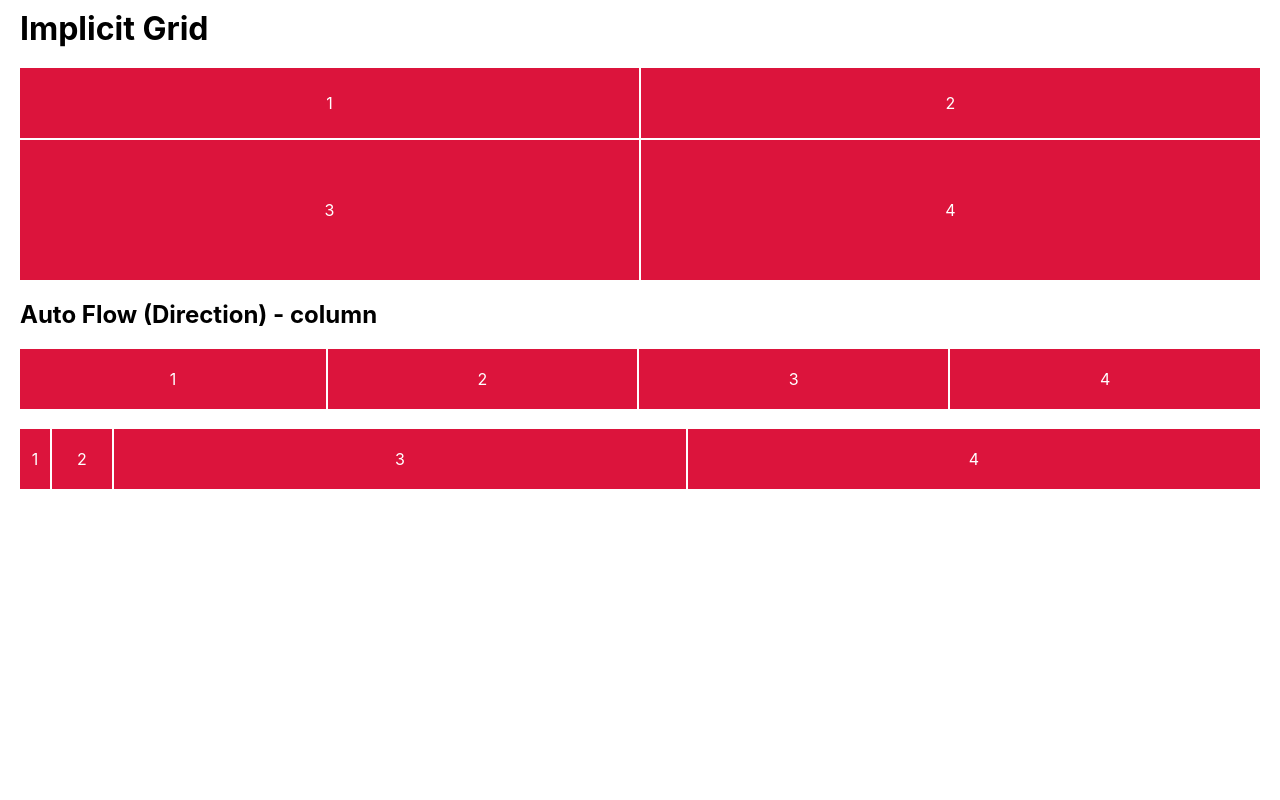
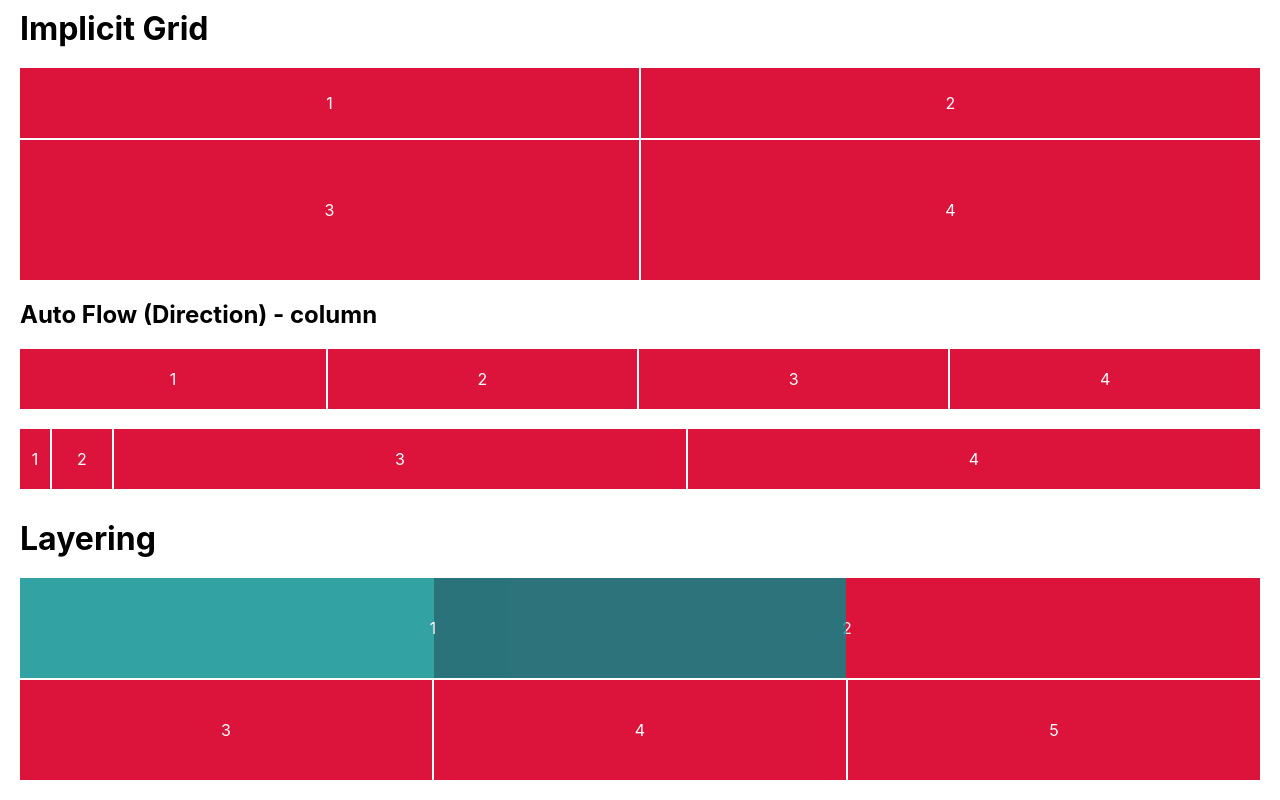
Before and after one commit to jhaemin/css-grid, a website: page web/index.html in a window 1280 px wide. Shown: the part 2430-3230 px from the top of the page. Before the commit the page ends 2939 px from the top, so only its background shows below. Drawn offline with Linux system fonts and the light colour scheme.

Commit message:
Layering

```diff
--- a/web/index.html
+++ b/web/index.html
@@ -144,5 +144,16 @@
         <div class="item">4</div>
       </div>
     </div>
+
+    <div class="layering">
+      <h1>Layering</h1>
+      <div class="grid grid-1">
+        <div class="item item-1">1</div>
+        <div class="item item-2">2</div>
+        <div class="item">3</div>
+        <div class="item">4</div>
+        <div class="item">5</div>
+      </div>
+    </div>
   </body>
 </html>
--- a/web/style.css
+++ b/web/style.css
@@ -119,3 +119,25 @@ h2 {
   grid-auto-columns: 1fr;
   grid-auto-rows: 60px;
 }
+
+.layering .grid-1 {
+  grid-auto-rows: 100px;
+  grid-template-columns: repeat(3, 1fr);
+}
+
+.layering .grid-1 .item-1,
+.layering .grid-1 .item-2 {
+  grid-row-start: 1;
+  grid-column-end: span 2;
+}
+
+.layering .grid-1 .item-1 {
+  background-color: darkcyan;
+  grid-column-start: 1;
+  z-index: 1;
+  opacity: 0.8;
+}
+
+.layering .grid-1 .item-2 {
+  grid-column-start: 2;
+}
```
